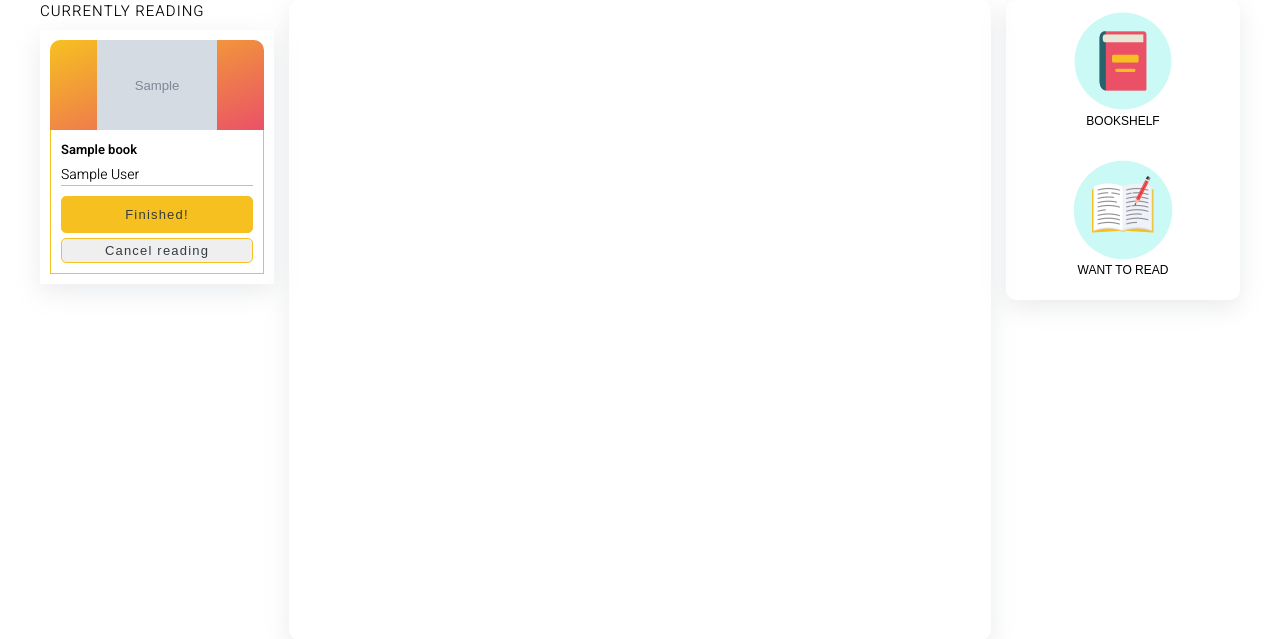
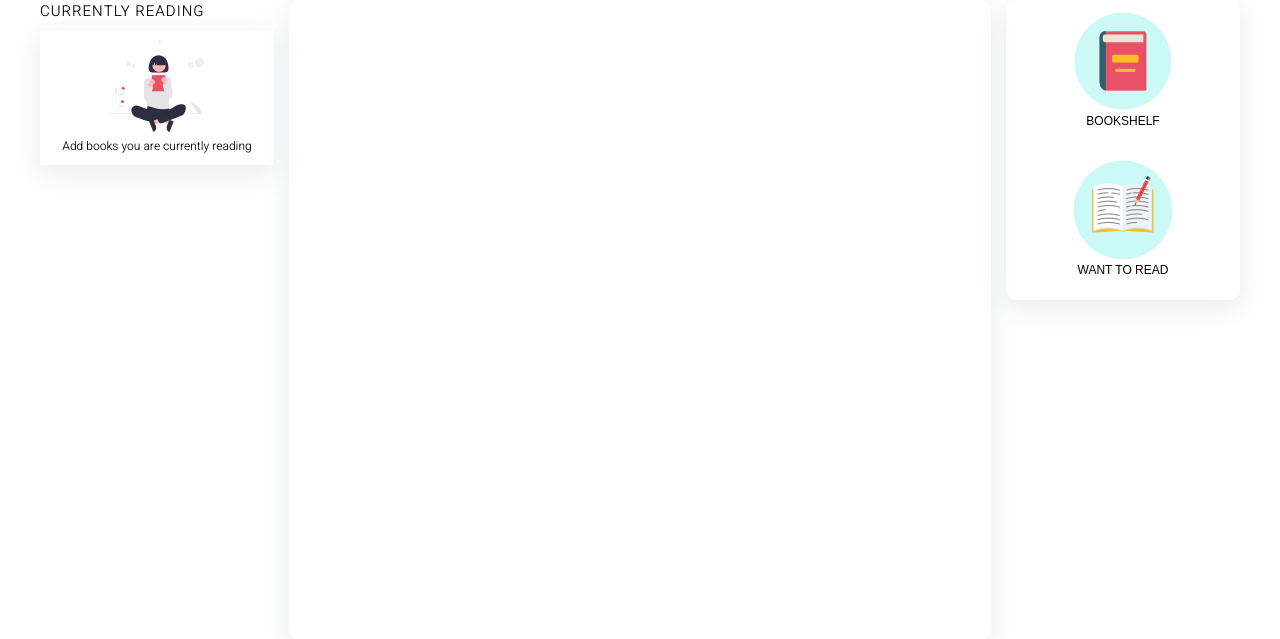
Before and after one commit to An-Renata/readIt, a Flask app: template templates/index.html in a window 1280 px wide. Shown: the part 91-730 px from the top of the page. Run offline with Flask 3, Linux system fonts and the light colour scheme; the template is opened without the code that fills it: most values are stand-ins (such as "Sample title", 1, 10 or a date in 2020); grey boxes marked "Sample" are stand-in pictures; data that the repository does not hold is empty; some libraries are stand-ins or nearby versions; some web fonts are replaced.

Commit message:
Fixing currently-reading box

```diff
--- a/app.py
+++ b/app.py
@@ -141,58 +141,60 @@ def register():
         return redirect("/")
 
 # add information about book user is currently reading
-@app.route('/currently-reading', methods=["POST"])
+@app.route('/currently-reading', methods=["GET", "POST"])
 def update_curr_reading():
     userID = session["user_id"]
-    # get data about the book from ajax call JS side
+    if request.method == "POST":
+        # get data about the book from ajax call JS side
+        book_data = request.json
+
+        # query table with user_id and book title
+        book_row = db.execute(
+            "SELECT * FROM currently_reading WHERE user_id = ? AND title = ?", userID, book_data["title"])
+
+        # if the book doesn't exist, add it to the database
+        if len(book_row) != 1:
+            authors = ", ".join(book_data["author"])
+            db.execute("INSERT INTO currently_reading (user_id, title, author, book_cover, book_key) VALUES (?, ?, ?, ?, ?)",
+                    userID, book_data["title"], authors, book_data["book_cover"], book_data["book_key"])
+        # if book already exists, and receives the same info, it means user want to delete it from the list
+        else:
+            db.execute("DELETE FROM currently_reading WHERE user_id = ? AND title = ?", userID, book_data["title"])
+
+        return redirect("/")
+    else:
+        book = db.execute("SELECT * FROM currently_reading WHERE user_id = ?", userID)
+
+        return jsonify(book)
+
+# Clicked finish button on the currently reading box, DELETES book from curr_reading and INSERTS to bookshelf(read)
+@app.route("/finished", methods=["POST"])
+def delete_currently_reading():
+    userID = session["user_id"]
+    # getting data from the JS about finished book
     book_data = request.json
-
-    # query table with user_id and book title
-    book_row = db.execute(
-        "SELECT * FROM currently_reading WHERE user_id = ? AND title = ?", userID, book_data["title"])
-
-    # if the book doesn't exist, add it to the database
-    if len(book_row) != 1:
-        authors = ", ".join(book_data["author"])
-        db.execute("INSERT INTO currently_reading (user_id, title, author, book_cover, book_key) VALUES (?, ?, ?, ?, ?)",
-                userID, book_data["title"], authors, book_data["book_cover"], book_data["book_key"])
-    # if book already exists, and receives the same info, it means user want to delete it from the list
-    else:
-        db.execute("DELETE FROM currently_reading WHERE user_id = ? AND title = ?", userID, book_data["title"])
-
-    return redirect("/")
-
-@app.route("/finished", methods=["POST"])
-def update_finished():
-    userID = session["user_id"]
-    book_data = request.json
-
-    # print(book_data)
 
     book_row = db.execute("SELECT * FROM currently_reading WHERE user_id = ? AND book_key = ?", userID, book_data["book_key"])
 
-    # print(book_row)
-
-    if len(book_row) == 1:
-        authors = ", ".join(book_data["author"])
-        # insert into bookshelf if book is finished
-        db.execute("INSERT INTO read (user_id, title, author, book_cover, book_key) VALUES (?, ?, ?, ?, ?)", userID, book_data["title"], authors, book_data["book_cover"], book_data["book_key"])
-        # Delete book from currently reading list
-        db.execute("DELETE FROM currently_reading WHERE user_id = ? AND title = ?", userID, book_data["title"])
+    authors = ", ".join(book_data["author"])
+    # insert into bookshelf if book is finished
+    db.execute("INSERT INTO read (user_id, title, author, book_cover, book_key) VALUES (?, ?, ?, ?, ?)", userID, book_data["title"], authors, book_data["book_cover"], book_data["book_key"])
+    # # Delete book from currently reading list
+    db.execute("DELETE FROM currently_reading WHERE user_id = ? AND title = ?", userID, book_data["title"])
 
     return redirect('/')
 
-# sen json data from the server to js
+# send json data from the server to js about currently reading books
 @app.route('/reading')
 def reading():
-    curr_reading = db.execute("SELECT * FROM currently_reading WHERE user_id = ?", session["user_id"])
-    # for debugging
-    print(curr_reading)
+    userID = session["user_id"]
+
+    curr_reading = db.execute("SELECT * FROM currently_reading WHERE user_id = ?", userID)
 
     return jsonify(curr_reading)
 
 # Book data of finished books
-@app.route("/finished")
+@app.route("/bookshelf")
 def finished():
     finish_book = db.execute("SELECT * FROM read WHERE user_id = ?", session["user_id"])
 
--- a/static/js/helpers.js
+++ b/static/js/helpers.js
@@ -25,12 +25,12 @@ const renderCurrentlyReading = function (book, container) {
           ${book.title}
         </h3>
         <p class="book-author">${book.author}</p>
-        <a href="/finished" class="btn btn-curr-box btn-finished transition" data-book-key=${book.book_key}>
+        <button class="btn btn-curr-box btn-finished transition" data-book-key=${book.book_key}>
           Finished!
-        </a>
-        <a href="/cancel_reading" class="btn btn-curr-box btn-cancel transition" data-book-key=${book.book_key}>
+        </button>
+        <button class="btn btn-curr-box btn-cancel transition" data-book-key=${book.book_key}>
           Cancel reading
-        </a>
+        </button>
       </div>
     </section>
   `;
@@ -68,7 +68,7 @@ const sendFinishedBook = async function (bookInfo) {
 
   return res;
 };
-
+// delete book from the bookshelf
 const deleteFinishedBook = async function (key) {
   const res = await fetch("/delete-finished", ajaxHeader(key));
 
--- a/static/js/script.js
+++ b/static/js/script.js
@@ -87,17 +87,32 @@ document.addEventListener("click", async (e) => {
     showMore = false;
   }
 });
+//* CURRENTLY READING BOX
+// RENDER CURRENTLY READING IF THERE IS ANY AS USER LOGGED IN
+const renderReadings = async function () {
+  const res = await fetch("/currently-reading");
+  const currentlyReading = await res.json();
+  console.log(currentlyReading);
+
+  if (currentlyReading.length > 0) {
+    // remove default currently reading
+    currReadingContainer.innerHTML = "";
+
+    currentlyReading.forEach((el) => {
+      renderCurrentlyReading(el, currReadingContainer);
+    });
+  }
+};
+renderReadings();
 
 // listen for a click on the "currently-reading" button after user searches
 document.addEventListener("click", async (e) => {
   // target for the btn
   const btnCurrentlyReading = e.target.closest(".add-currently-reading");
 
-  if (!btnCurrentlyReading) {
-    return;
-  }
+  if (!btnCurrentlyReading) return;
 
-  if (btnCurrentlyReading) {
+  // if (btnCurrentlyReading) {
   try {
     const key = btnCurrentlyReading.dataset.bookKey;
     // receive data needed for currently reading book database
@@ -105,7 +120,7 @@ document.addEventListener("click", async (e) => {
     // sending data about current book to the server
     await sendCurrentlyReading(bookData);
 
-      // fetching data from the flask side
+    // fetching data from the flask side about currently reading books
     const getBook = await fetch("reading");
     const book = await getBook.json();
     // take the last added book
@@ -119,7 +134,7 @@ document.addEventListener("click", async (e) => {
   } catch (err) {
     console.log("Error occured in script.js", err);
   }
-  }
+  // }
   const currReading = document.querySelector(".currently-reading");
 
   if (currReading) {
@@ -127,28 +142,23 @@ document.addEventListener("click", async (e) => {
   }
 });
 
-// send data when user clicks finish book button
+// Send data to the bookshelf when user clicks finish book button on the currently reading box
 document.addEventListener("click", async (e) => {
   const btnFinished = e.target.closest(".btn-finished");
   const currReading = document.querySelector(".currently-reading");
 
-  if (!btnFinished) {
-    return;
-  }
-
-  try {
+  if (!btnFinished) return;
   // getting the key of the currently reading book box
   const key = btnFinished.dataset.bookKey;
+  const bookData = await renderMoreInfo(key);
   // retrieving data about book
-    const bookData = await renderMoreInfo(key);
+  console.log("KEY", key);
   // sending information to the server
   await sendFinishedBook(bookData);
-
   // remove currently reading book from the list
   if (currReading && currReading.dataset.bookKey === key) {
-      currReadingContainer.removeChild(currReading);
+    btnFinished.closest(".currently-reading").remove();
   }
-
   // trim the whitespace, otherwise it still have some html left
   if (
     !currReadingContainer.textContent.trim() &&
@@ -156,21 +166,19 @@ document.addEventListener("click", async (e) => {
   ) {
     currReadingContainer.innerHTML = renderDefaultCurrentlyReading();
   }
-  } catch (err) {
-    console.log(err);
-  }
 });
 
 //* FINISHED BOOKS WINDOW
 // Open window of finished books
 btnRead.addEventListener("click", async function () {
-  const res = await fetch("/finished");
+  // fetch data from the server
+  const res = await fetch("/bookshelf");
   const finishedBooks = await res.json();
-  // renderBooks;
+
+  // delete any previous html
   renderBooks.innerHTML = "";
+
   finishedBooks.forEach((el) => {
-    console.log(el);
-    // delete any previous html
     // get html markup
     const html = renderUserBookList(el);
     // insert data into main window
@@ -178,7 +186,7 @@ btnRead.addEventListener("click", async function () {
   });
 });
 
-// Delete finihed book from the db
+// Delete finished book from the db
 document.addEventListener("click", async function (e) {
   const btnDeleteBookshelf = e.target.closest(".btn-cancel-bookshelf");
 
@@ -187,5 +195,6 @@ document.addEventListener("click", async function (e) {
   const key = btnDeleteBookshelf.dataset.bookKey;
   // send to the server key and from the server delete the book info
   await deleteFinishedBook(key);
+
   btnDeleteBookshelf.closest(".finished").innerHTML = "";
 });
--- a/templates/index.html
+++ b/templates/index.html
@@ -40,7 +40,15 @@
     <div class="currently-reading-box">
       <h2 class="currently-reading-heading">currently reading</h2>
       <div class="currently-reading-container">
-        {% if curr_reading %} {% for book in curr_reading %}
+        <div class="default-currently-reading">
+          <img
+            src="../static/img/currently-reading.svg"
+            alt="reading girl icon"
+            width="100"
+          />
+          <p>Add books you are currently reading</p>
+        </div>
+        <!-- {% if curr_reading %} {% for book in curr_reading %}
         <section
           class="currently-reading"
           data-book-key='{{ book["book_key"] }}'
@@ -78,7 +86,7 @@
           />
           <p>Add books you are currently reading</p>
         </div>
-        {% endif %}
+        {% endif %} -->
       </div>
     </div>
     <main>
```
Also changed, not shown: readit.db, 2 other files. Lines whose indentation alone changed are shown as unchanged.
